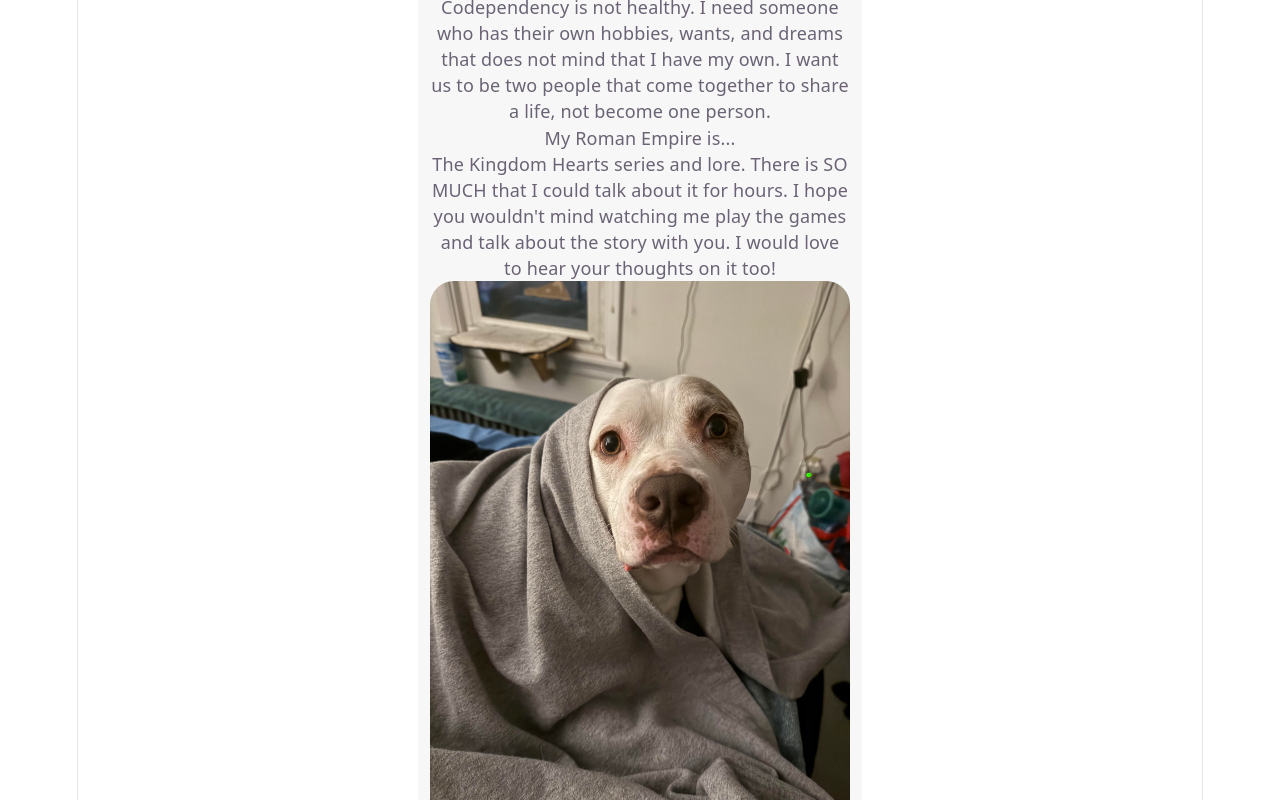
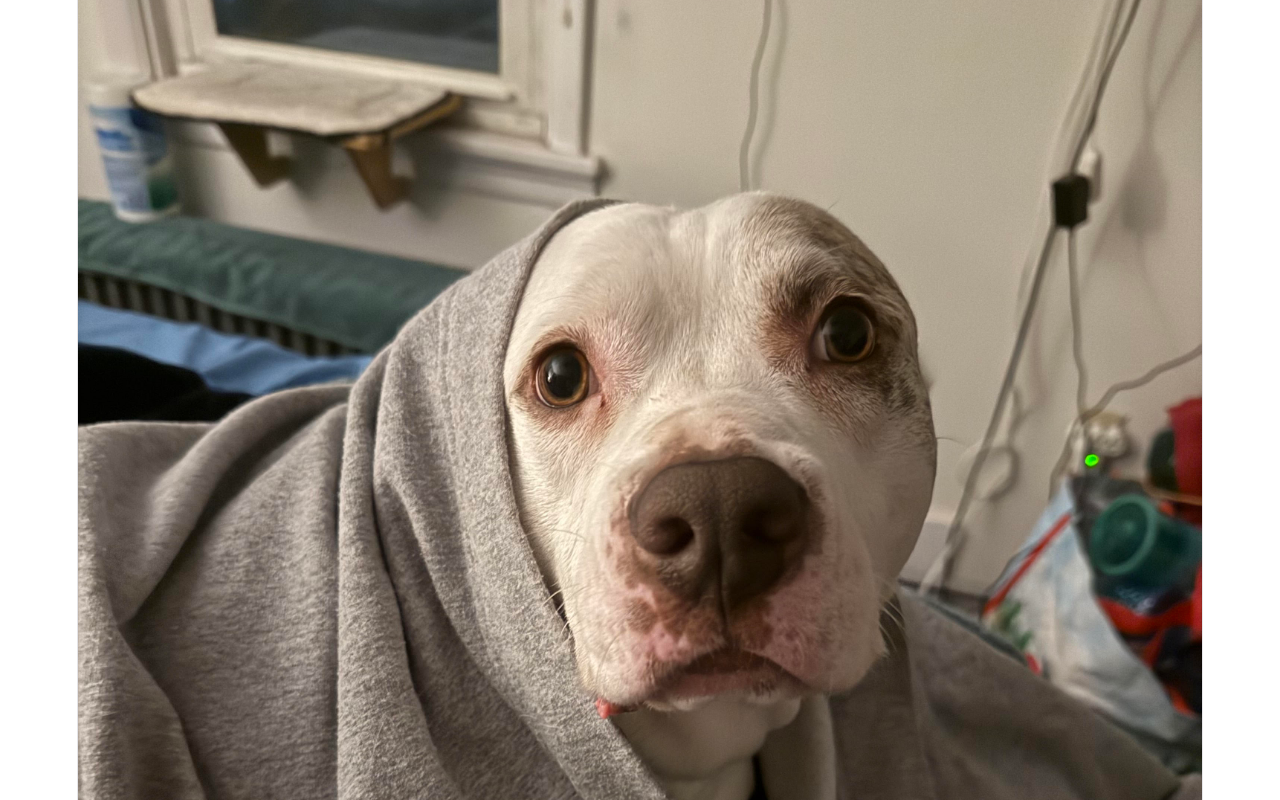
Before and after one commit to ashaginaw/datingprofile, a React (Vite) app in the folder datingprofile/: page / in a window 1280 px wide. Shown: the part 1240-2040 px from the top of the page. Built offline with nearby package versions, Linux system fonts and the light colour scheme.

Commit message:
CSS changes

```diff
--- a/datingprofile/src/components/PhotoCard.jsx
+++ b/datingprofile/src/components/PhotoCard.jsx
@@ -1,10 +1,7 @@
 export default function PhotoCard({ photo }) {
-
- return (
-<section className="photo-card">
-<h1>PHOTO CARD IS RENDERING</h1>
-
-{photo}
-</section>
-);
+    return (
+        <section className="photo-card">
+            {photo}
+        </section>
+    );
 }
--- a/datingprofile/src/index.css
+++ b/datingprofile/src/index.css
@@ -1,3 +1,31 @@
+.prompt-question {
+  font-size: 1.5rem;
+  font-weight: 600;
+  color: #000;
+  margin-bottom: 12px;
+}
+
+.prompt-answer {
+  font-size: 1rem;
+  color: #44a7b9;
+  line-height: 1.6;
+}
+
+.prompt-card {
+ background-color: #ffffff;
+  border: 1px solid #e2e8f0;
+  border-radius: 12px;
+  padding: 24px;
+  margin-bottom: 20px;
+  box-shadow: 0 1px 3px rgba(0, 0, 0, 0.05);
+}
+
+.photo-card img {
+width: 100%;
+display: block;
+border-radius: 24px;
+}
+
 :root {
   --text: #6b6375;
   --text-h: #08060d;
@@ -33,7 +61,7 @@
 @media (prefers-color-scheme: dark) {
   :root {
     --text: #9ca3af;
-    --text-h: #f3f4f6;
+    --text-h: #143881;
     --bg: #16171d;
     --border: #2e303a;
     --code-bg: #1f2028;
@@ -44,6 +72,7 @@
     --shadow:
       rgba(0, 0, 0, 0.4) 0 10px 15px -3px, rgba(0, 0, 0, 0.25) 0 4px 6px -2px;
   }
+
 
   #social .button-icon {
     filter: invert(1) brightness(2);
@@ -109,37 +138,3 @@
   padding: 4px 8px;
   background: var(--code-bg);
 }
-.profile-page {
-max-width: 420px;
-margin: 0 auto;
-padding: 12px;
-background-color: #f7f7f7;
-}
-
-.prompt-card {
-background: red;
-border-radius: 24px;
-padding: 28px;
-margin-bottom: 16px;
-box-shadow: 0 2px 10px rgba(0, 0, 0, 0.08);
-}
-
-.prompt-question {
-font-size: 14px;
-color: #420;
-margin-bottom: 16px;
-font-weight: 500;
-}
-
-.prompt-answer {
-font-size: 30px;
-line-height: 1.3;
-font-weight: 600;
-color: #222;
-}
-
-.photo-card img {
-width: 100%;
-display: block;
-border-radius: 24px;
-}
--- a/datingprofile/src/pages/ProfilePage.jsx
+++ b/datingprofile/src/pages/ProfilePage.jsx
@@ -1,5 +1,6 @@
 import MusicCard from "../components/MusicCard";
 import PromptCard from "../components/PromptCard";
+import PhotoCard from "../components/PhotoCard";
 
 export default function ProfilePage() {
     return(
@@ -27,6 +28,9 @@
                     answer="I like to talk things out and find a solution where both parties are happy. I don't like to hold a grudge in a relationship, so I try to come to a resolution as quickly as possible."
                 />
 
+                <PhotoCard
+                    photo={<img src="/photos/rumble.jpg" alt="Dakota's Dog" />} />
+
                 <PromptCard
                     prompt="I'll pick the playlist if you..."
                     answer="Don't mind my white boy dance moves. I'll also be singing along so be prepared!"
@@ -40,11 +44,6 @@
                     prompt="My Roman Empire is..."
                     answer="The Kingdom Hearts series and lore. There is SO MUCH that I could talk about it for hours. I hope you wouldn't mind watching me play the games and talk about the story with you. I would love to hear your thoughts on it too!"
                 />
-
-
-            <section className="photo-card">
-                <img src="/photos/rumble.jpg" alt="Dakota's Dog" />
-            </section>
 
             <section className="music-card">
                 <MusicCard />
```
